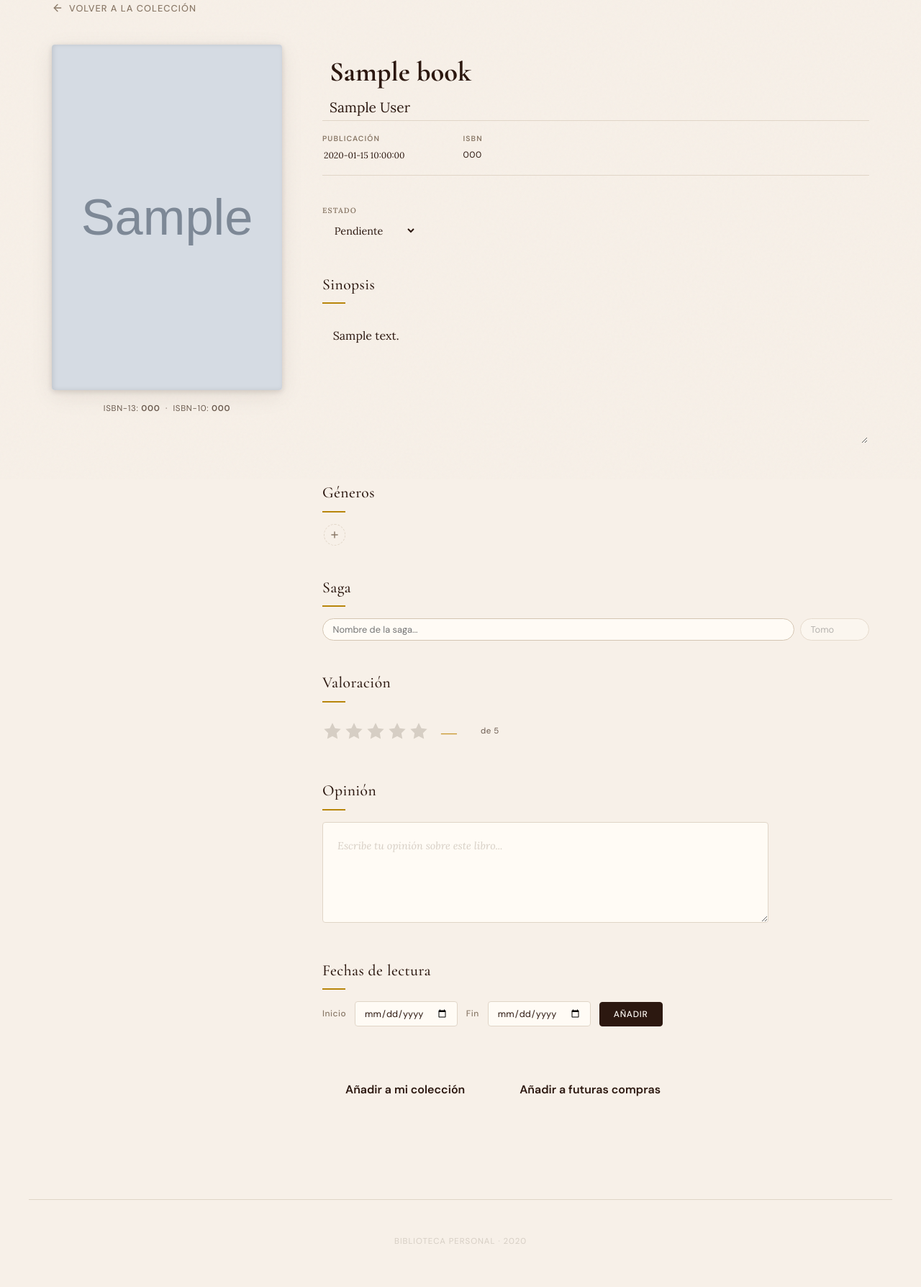
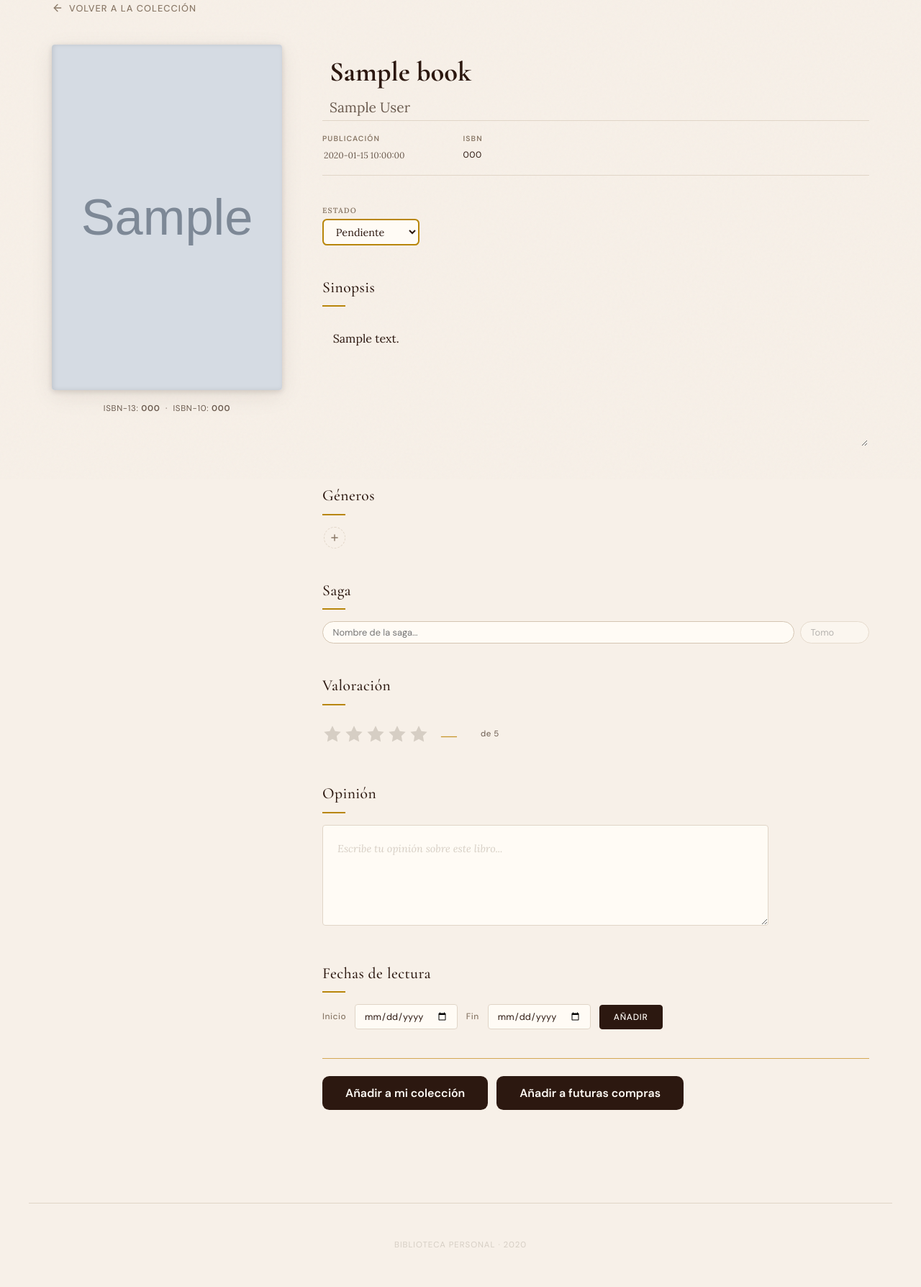
Before and after one commit to afontanr/personal-library, a FastAPI app: template src/personal_library/presentation/web/templates/book_detail.html in a window 1280 px wide. Shown: the part 134-1922 px from the top of the page at 72% size. Before the commit the page ends 1862 px from the top, so only its background shows below. Run offline with FastAPI, Linux system fonts and the light colour scheme; the template is opened without the code that fills it: most values are stand-ins (such as "Sample title", 1, 10 or a date in 2020); grey boxes marked "Sample" are stand-in pictures; data that the repository does not hold is empty.

Commit message:
fix(web): use defined theme colors for save buttons and edit inputs
styles.css and book_detail.html referenced --color-walnut, --color-cream, --color-ink, --color-ink-light, --color-gold and --color-gold-light, which are not defined in :root. Save buttons rendered as plain text with no background, and the detail page's inline edit inputs lost their focus styles. Use the existing theme tokens instead, add a gold hover like the scan start button, and dim disabled save buttons.

Co-Authored-By: Claude Opus 5.5 <noreply@anthropic.com>

```diff
--- a/src/personal_library/presentation/web/static/css/styles.css
+++ b/src/personal_library/presentation/web/static/css/styles.css
@@ -1052,7 +1052,7 @@ body::before {
   font-family: var(--font-display);
   font-size: 2.4rem;
   font-weight: 700;
-  color: var(--color-walnut);
+  color: var(--walnut);
   width: 100%;
   border: 2px solid transparent;
   border-radius: 0.5rem;
@@ -1064,14 +1064,14 @@ body::before {
 }
 
 .book-detail__title-input:focus {
-  border-color: var(--color-gold);
-  background: var(--color-cream);
+  border-color: var(--gold);
+  background: var(--cream);
 }
 
 .book-detail__authors-input {
   font-family: var(--font-body);
   font-size: 1.2rem;
-  color: var(--color-ink-light);
+  color: var(--warm-gray);
   width: 100%;
   border: 2px solid transparent;
   border-radius: 0.4rem;
@@ -1083,14 +1083,14 @@ body::before {
 }
 
 .book-detail__authors-input:focus {
-  border-color: var(--color-gold);
-  background: var(--color-cream);
+  border-color: var(--gold);
+  background: var(--cream);
 }
 
 .book-detail__date-input {
   font-family: var(--font-body);
   font-size: 0.75rem;
-  color: var(--color-ink-light);
+  color: var(--warm-gray);
   border: 2px solid transparent;
   border-radius: 0.4rem;
   padding: 0.05rem 0.35rem;
@@ -1101,8 +1101,8 @@ body::before {
 }
 
 .book-detail__date-input:focus {
-  border-color: var(--color-gold);
-  background: var(--color-cream);
+  border-color: var(--gold);
+  background: var(--cream);
 }
 
 .book-description-edit {
@@ -1111,7 +1111,7 @@ body::before {
   font-family: var(--font-body);
   font-size: 1rem;
   line-height: 1.7;
-  color: var(--color-ink);
+  color: var(--walnut);
   border: 2px solid transparent;
   border-radius: 0.5rem;
   padding: 0.8rem;
@@ -1122,8 +1122,8 @@ body::before {
 }
 
 .book-description-edit:focus {
-  border-color: var(--color-gold);
-  background: var(--color-cream);
+  border-color: var(--gold);
+  background: var(--cream);
 }
 
 .status-section {
@@ -1134,11 +1134,11 @@ body::before {
 .status-select {
   font-family: var(--font-body);
   font-size: 0.9rem;
-  color: var(--color-walnut);
-  border: 2px solid var(--color-gold);
+  color: var(--walnut);
+  border: 2px solid var(--gold);
   border-radius: 0.4rem;
   padding: 0.4rem 0.8rem;
-  background: var(--color-cream);
+  background: var(--cream);
   cursor: pointer;
   outline: none;
 }
@@ -1150,8 +1150,8 @@ body::before {
   font-family: var(--font-ui);
   font-size: 1rem;
   font-weight: 600;
-  color: var(--color-cream);
-  background: var(--color-walnut);
+  color: var(--cream);
+  background: var(--walnut);
   border: none;
   border-radius: 0.6rem;
   padding: 0.8rem 2rem;
@@ -1160,7 +1160,13 @@ body::before {
 }
 
 .save-button:hover {
-  background: var(--color-ink);
+  background: var(--gold);
+  color: var(--walnut);
+}
+
+.save-button:disabled {
+  opacity: 0.5;
+  cursor: not-allowed;
 }
 
 .save-button:active {
--- a/src/personal_library/presentation/web/templates/book_detail.html
+++ b/src/personal_library/presentation/web/templates/book_detail.html
@@ -199,7 +199,7 @@
     {% endif %}
 
     <!-- Save + Delete Section -->
-    <section class="detail-section" style="margin-top: 2rem; border-top: 1px solid var(--color-gold-light); padding-top: 1.5rem;">
+    <section class="detail-section" style="margin-top: 2rem; border-top: 1px solid var(--gold-light); padding-top: 1.5rem;">
       {% if book.in_collection %}
       <div class="in-collection-badge">
         <svg width="16" height="16" viewBox="0 0 24 24" fill="none" stroke="currentColor" stroke-width="2.5" stroke-linecap="round" stroke-linejoin="round">
```
